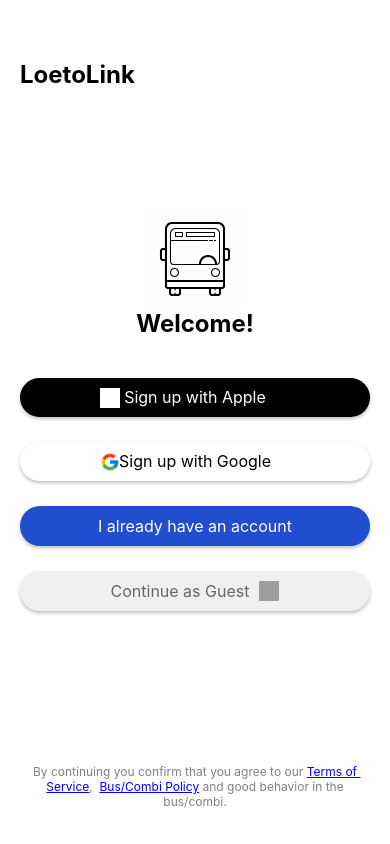
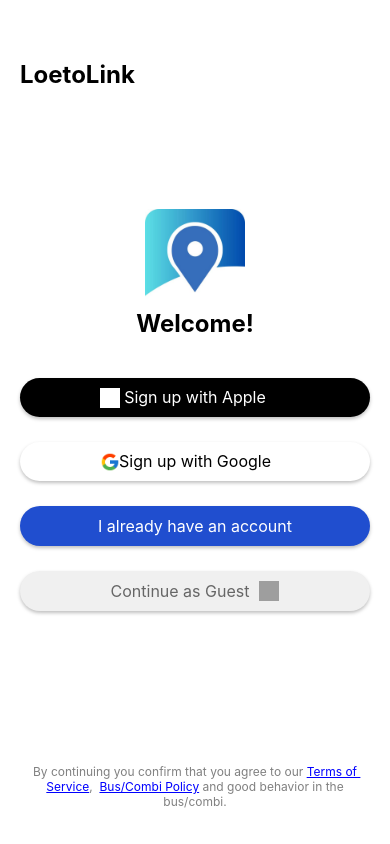
Before and after one commit to Tawanda21/LoetoLinkv2, a React Native app: screen /Login in a window 390 px wide. Built offline with nearby package versions, Linux system fonts and the light colour scheme; grey boxes are pictures that could not be loaded.

Commit message:
Done for now

```diff
--- a/screens/LoginScreen.js
+++ b/screens/LoginScreen.js
@@ -29,8 +29,8 @@ const LoginScreen = () => {
         <Text style={styles.logoText}>LoetoLink</Text>
       </View>
       <Image
-              source={require('../assets/Bus.gif')} // Ensure you have a splash.png image in your assets folder
-              style={styles.splashImage}
+              source={require('../assets/logo.jpg')}
+              style={[styles.splashImage, { width: 100, height: 100, resizeMode: 'contain' }]}
             />
       <Text style={styles.title}>Welcome!</Text>
       <TouchableOpacity style={styles.appleButton}>
```
Also changed, not shown: assets/logo.jpg (added).
